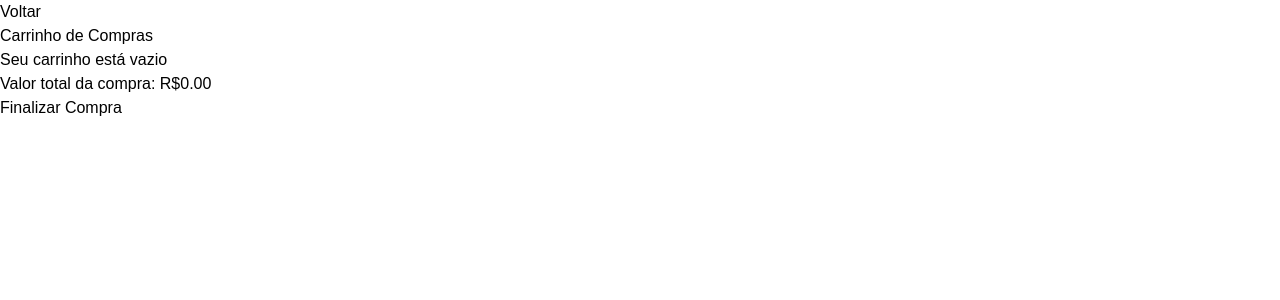
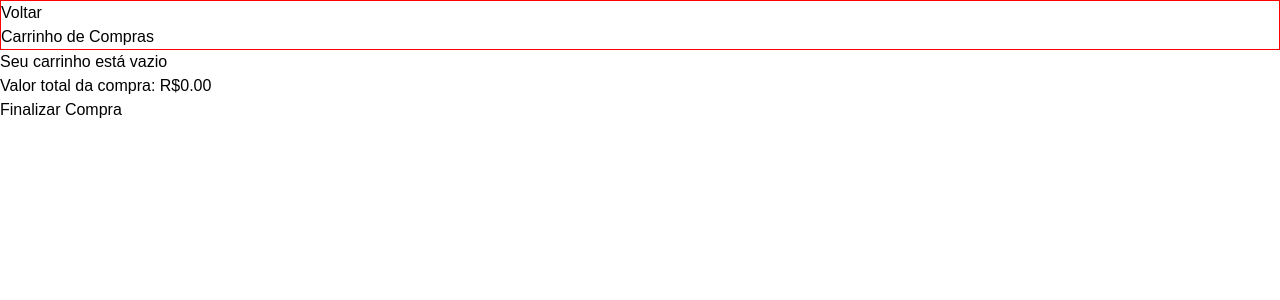
Before and after one commit to matheuslrd/frontend-online-store, a React (Create React App) app: page /cart in a window 1280 px wide. Shown: the top 300 px of the page. Built offline with nearby package versions, Linux system fonts and the light colour scheme.

Commit message:
Cria arquivo css

```diff
--- a/src/pages/Cart.jsx
+++ b/src/pages/Cart.jsx
@@ -2,6 +2,8 @@ import React, { Component } from 'react';
 import { Link } from 'react-router-dom';
 
 import ProductCart from '../Components/ProductCart/ProductCart';
+
+import './cart.css';
 
 class Cart extends Component {
   constructor(props) {
@@ -61,6 +63,7 @@ class Cart extends Component {
     const emptyCartMessage = (
       <p data-testid="shopping-cart-empty-message">Seu carrinho está vazio</p>
     );
+
     const { totalPrice, shoppingCart } = this.state;
     const priceConverted = (
       new Intl.NumberFormat('pr-BR', {
@@ -68,6 +71,7 @@ class Cart extends Component {
         currency: 'BRL',
       }).format(totalPrice)
     );
+
     return (
       <main className="shopping-cart-page">
         <header className="header-cart">
--- /dev/null
+++ b/src/pages/cart.css
@@ -0,0 +1,3 @@
+header {
+  border: 1px solid red;
+}
```
